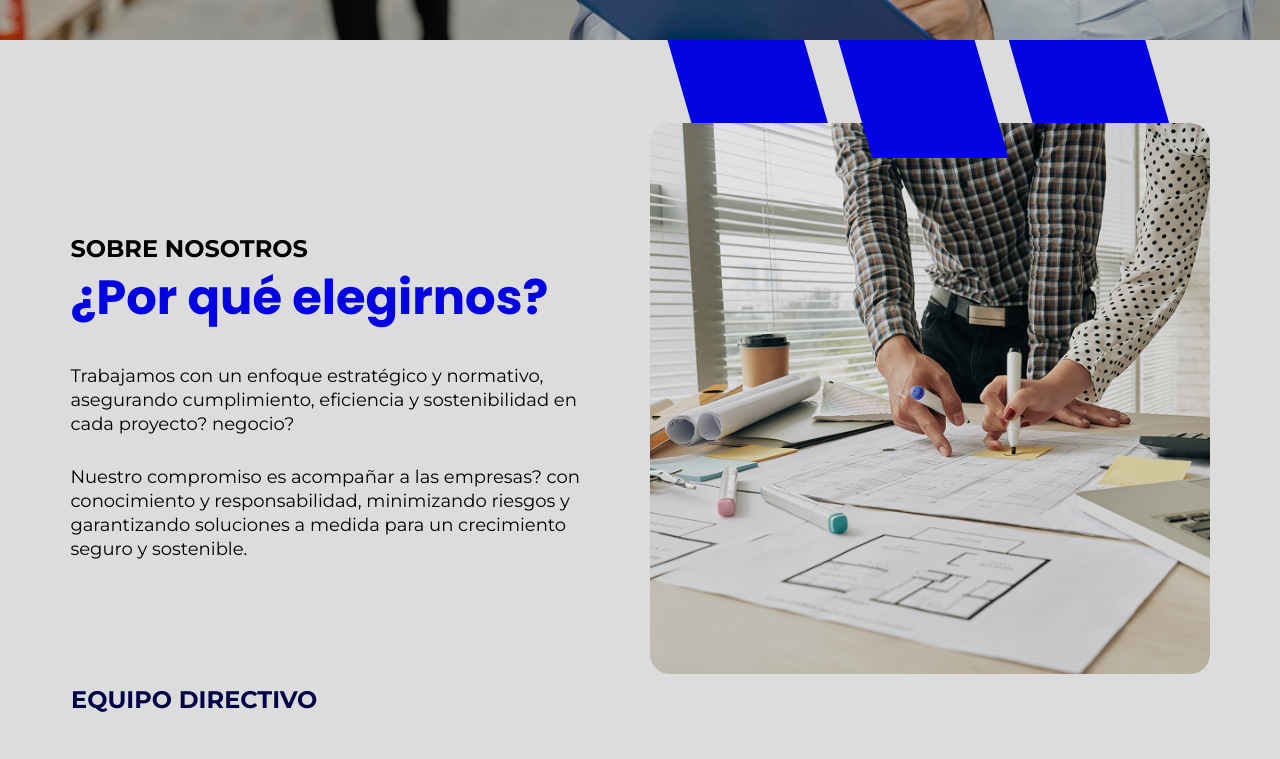
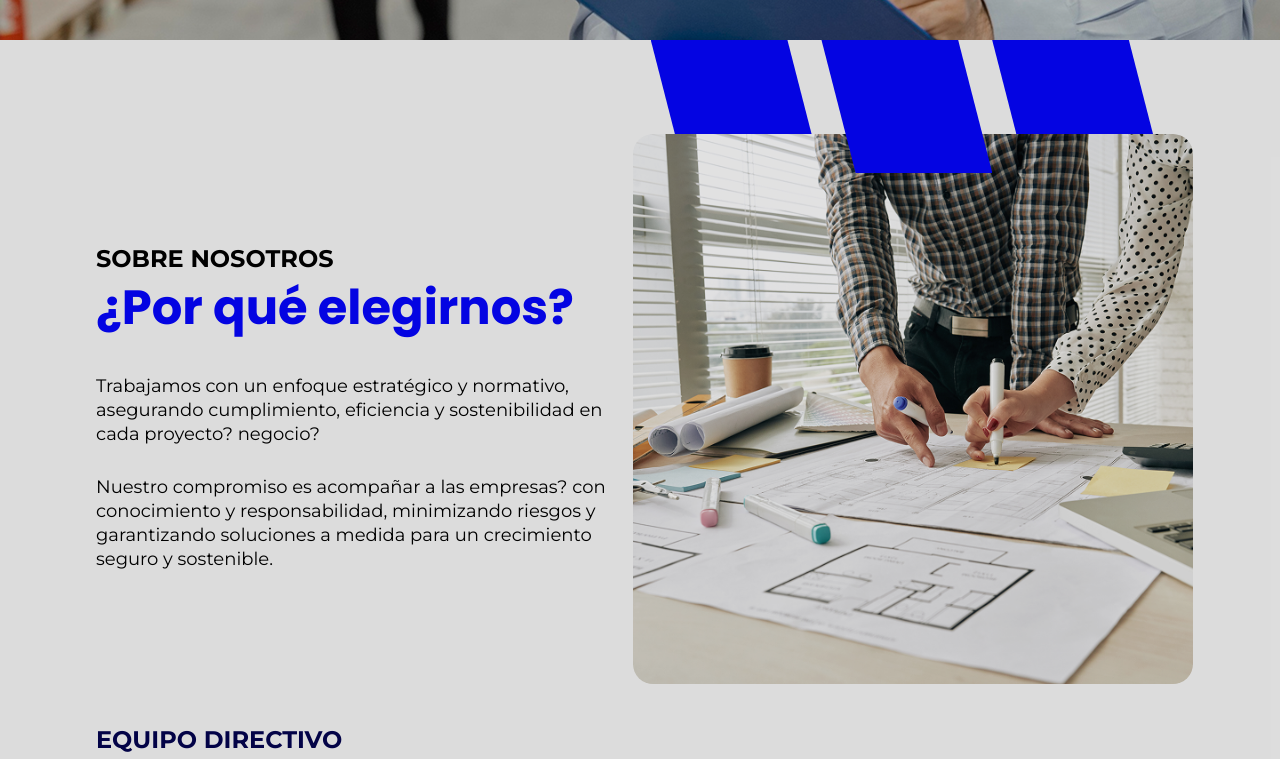
Before and after one commit to Gianva23/Estudio_PIMSI, a React (Create React App) app: page / in a window 1280 px wide. Shown: the part 860-1619 px from the top of the page. Built offline with nearby package versions, Linux system fonts and the light colour scheme.

Commit message:
Responsive About 800

```diff
--- a/src/sections/About/About.css
+++ b/src/sections/About/About.css
@@ -14,19 +14,22 @@
     font-family: 'Montserrat-Italic';
     src: url('../../assets/fonts/Montserrat/Montserrat-Italic.ttf') format('truetype');
 }
+.About{
+    width: 100%;
+    background-color:rgba(217, 217, 217,0.9);
+}
 .About-container{
-    width: auto;
-    background-color:rgba(217, 217, 217,0.9);
     display: grid;
     align-items:flex-start;
+    max-width: 2000px;
+    margin: 0 auto;
 }
 .About-container-flex{
     display: flex;
     align-items: center;
     justify-content: space-between;
-    height: 42.98vw;
-    padding: 6.52vw 5.5% 0 ;
-    gap: clamp(0, 7%, 100px);
+    width: auto;
+    padding: 94px 7.5% 30px;
 }
 .About-Titulo1{
     font-family: 'Montserrat-Bold';
@@ -48,7 +51,7 @@
     font-size: 1.125rem;  /* 18px */
     line-height: 1.5rem;   /* 24px */
     color: #000000;
-    width: 548px;
+    width: 537px;
     margin: 0px;
     margin-top: 29px;
 }
@@ -59,7 +62,7 @@
     z-index: 1;
     position: relative;
 }
-@media (max-width: 1080px){
+@media (max-width: 1200px){
     .About-container{
         min-height: 1448px;
         height: auto;
@@ -83,14 +86,14 @@
         font-size: 2.25rem;  /* 36px */
     }
     .About-Titulo2{
-        padding-top: 26px;
-        padding-bottom: 60px;
+        padding: 26px 0px 60px;
         display: flex;
         justify-content: center;
         font-size: 4.6875rem;  /* 75px */
     }
     .About-Texto{
         padding-left: 80px;
+        padding-right: 80px;
         color: #030347;
         width: auto;
         max-width: 920px;
@@ -102,7 +105,8 @@
 }
 /*-------------------------- INFO --------------------------*/
 .img-detalle{
-    height: 100%;
+    height: 43vw;
+    max-height: 619px;
     position: relative;
     display: block;
     overflow: visible;
@@ -113,13 +117,13 @@
     line-height: 3.25rem;   /* 52px */
     color: #030347;
     margin: 0;
-    padding-left: 5.55%;
+    padding-left: 7.5%;
 }
 .About-container-personas{
     height: 89px;
     display: flex;
     justify-content: space-between;
-    padding: 35px 5.55% 84px;
+    padding: 24px 7.5% 84px;
 }
 .About-nos{
     display: flex;
@@ -149,7 +153,7 @@
     color: #000000;
     margin: 0px;
 }
-@media (max-width: 1080px){
+@media (max-width: 1200px){
     .img-detalle{
         display: none;
     }
@@ -192,30 +196,30 @@
 
 .paralelogramo1 {
     position: absolute;
-    top: -15.18%;   /* 94px de 619 */
+    top: -94px;   /* 94px de 619 */
     left: 3.17%;    /* 20px de 630px*/
-    width: 13.33vw; /* 192px */
-    height: 9.23vw; /* 133px */
+    width: 30.5%; /* 192px  13.33vw*/
+    height: 133px; /* 133px  9.23vw*/
     background-color: #0404E2;
     clip-path: polygon(0 0, 80% 0, 100% 100%, 20% 100%);
     z-index: 0;
 }
 .paralelogramo2 {
     position: absolute;
-    top: -15.18%;   /* 94px de 619 */
+    top: -94px;   /* 94px de 619 */
     left: 33.65%;    /* 942px de 630px */
-    width: 13.33vw; /* 192px */
-    height: 9.23vw; /* 133px */
+    width: 30.5%; /* 192px  13.33vw*/
+    height: 133px; /* 133px  9.23vw*/
     background-color: #0404E2;
     clip-path: polygon(0 0, 80% 0, 100% 100%, 20% 100%);
     z-index: 2;
 }
 .paralelogramo3 {
     position: absolute;
-    top: -15.18%;   /* 94px de 619 */
+    top: -94px;   /* 94px de 619 */
     left: 64.12%;   /* 1134px de 630px */
-    width: 13.33vw; /* 192px */
-    height: 9.23vw; /* 133px */
+    width: 30.5%; /* 192px  13.33vw*/
+    height: 133px; /* 133px  9.23vw*/
     background-color: #0404E2;
     clip-path: polygon(0 0, 80% 0, 100% 100%, 20% 100%);
     z-index: 0;
--- a/src/sections/About/About.jsx
+++ b/src/sections/About/About.jsx
@@ -6,6 +6,7 @@ import imagen5 from '../../assets/images/imagen.jpg';
 
 function About() {
     return (
+        <div className='About'>
             <div className="About-container">
                 <div className="About-container-flex">
                     <div>
@@ -46,6 +47,7 @@ function About() {
                     </div>
                 </div>
             </div>
+        </div>
     );
 }
 
--- a/src/sections/Contact/Contact.css
+++ b/src/sections/Contact/Contact.css
@@ -60,7 +60,7 @@
     text-shadow: 0 4px 9.4px rgba(234, 234, 234,0.25);
     z-index: 2;
 }
-@media (max-width: 1080px){
+@media (max-width: 1200px){
     .contact-container{
         height: 435px;
         border-top: 43px;
@@ -110,7 +110,7 @@
     padding-left: 26px;
     padding-top: 0px;
 }
-@media (max-width: 1080px){
+@media (max-width: 1200px){
     .detalle-1080{
         display:flex;
     }
--- a/src/sections/Footer/Footer.css
+++ b/src/sections/Footer/Footer.css
@@ -13,7 +13,6 @@
 .footer{
     height: auto;
     min-height: 625px;
-    width: 100%;
     background-color: #0404B5;
     width: 100%;
 }
```
Also changed, not shown: 12 other files (tests, documents, lock files or other folders). Lines whose indentation alone changed are shown as unchanged.
